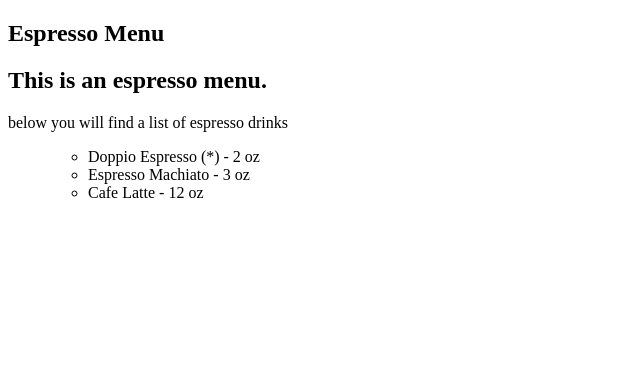
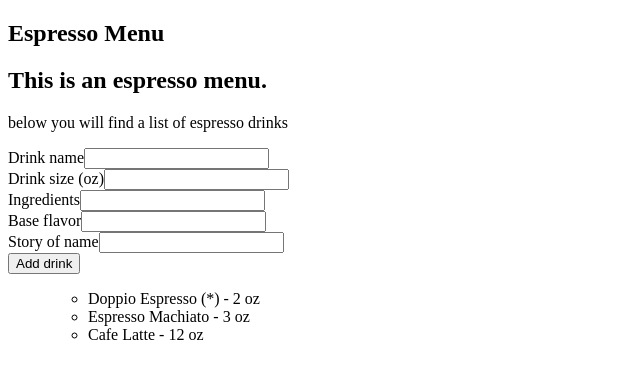
Before and after one commit to Chrisdalbano/v-espressomenu-webapp, a Vue app: page / in a window 1280 px wide. Shown: the top 378 px of the page, without its empty margins (0-640 px from the left). Built offline with nearby package versions, Linux system fonts and the light colour scheme.

Commit message:
Added NewDrink file component

```diff
--- a/src/App.vue
+++ b/src/App.vue
@@ -5,6 +5,7 @@
     </header>
     <h2>This is an espresso menu.</h2>
     <p>below you will find a list of espresso drinks</p>
+    <new-drink @add-drink="addDrink"></new-drink>
     <ul>
       <drink-info
         v-for="drink in drinks"
@@ -13,7 +14,7 @@
         :name="drink.name"
         :drink-size="drink.size"
         :base-flavor="drink.flavor"
-        :drink-contains="drink.contains"
+        :drink-ingredients="drink.ingredients"
         :drink-story="drink.story"
         :is-favorite="drink.isFavorite"
         @toggle-favorite="toggleFavoriteStatus"
@@ -24,11 +25,25 @@
 </template>
 
 <script>
+import NewDrink from './components/NewDrink.vue';
 export default {
+  components: { NewDrink },
   methods: {
     toggleFavoriteStatus(drinkId){
       const identifiedDrink = this.drinks.find(drink => drink.id === drinkId);
       identifiedDrink.isFavorite = !identifiedDrink.isFavorite
+    },
+    addDrink(name, size, ingredients, flavor, story){
+      const newDrink = {
+        id: new Date().toISOString(),
+        name: name,
+        size: size,
+        ingredients: ingredients,
+        flavor: flavor,
+        story: story,
+        isFavorite: false
+      };
+      this.drinks.push(newDrink);
     }
   },
   data(){
@@ -38,7 +53,7 @@ export default {
           id: "doppio",
           name: "Doppio Espresso",
           size: "2 oz",
-          contains: "espresso",
+          ingredients: "espresso",
           flavor: "bitter",
           story: "comes from italian",
           isFavorite: true
@@ -47,7 +62,7 @@ export default {
           id: "macchiato",
           name: "Espresso Machiato",
           size: "3 oz",
-          contains: "espresso",
+          ingredients: "espresso",
           flavor: "bitter",
           story: "comes from italian"
         },
@@ -55,7 +70,7 @@ export default {
           id: "latte",
           name: "Cafe Latte",
           size: "12 oz",
-          contains: "espresso",
+          ingredients: "espresso",
           flavor: "bitter",
           story: "comes from italian"
         }
--- /dev/null
+++ b/src/components/NewDrink.vue
@@ -0,0 +1,54 @@
+<template>
+  <form @submit.prevent="submitData">
+    <div>
+      <label>Drink name</label>
+      <input type="text" v-model="enteredName" />
+    </div>
+    <div>
+      <label>Drink size (oz)</label>
+      <input type="text" v-model="enteredSize" />
+    </div>
+    <div>
+      <label>Ingredients</label>
+      <input type="text" v-model="enteredIngredients" />
+    </div>
+    <div>
+      <label>Base flavor</label>
+      <input type="text" v-model="enteredFlavor" />
+    </div>
+    <div>
+      <label>Story of name</label>
+      <input type="text" v-model="enteredStory" />
+    </div>
+    <div>
+      <button>Add drink</button>
+    </div>
+  </form>
+</template>
+
+<script>
+export default {
+  emits: ["add-drink"],
+  data() {
+    return {
+      enteredName: "",
+      enteredSize: "",
+      enteredIngredients: "",
+      enteredFlavor: "",
+      enteredStory: ""
+    };
+  },
+  methods: {
+    submitData() {
+      this.$emit(
+        "add-drink",
+        this.enteredName,
+        this.enteredSize,
+        this.enteredIngredients,
+        this.enteredFlavor,
+        this.enteredStory
+      );
+    },
+  },
+};
+</script>
--- a/src/components/drinkInfo.vue
+++ b/src/components/drinkInfo.vue
@@ -8,8 +8,8 @@
           {{ baseFlavor }}
         </li>
         <li>
-          <strong>Contains: </strong>
-          {{ drinkContains }}
+          <strong>ingredients: </strong>
+          {{ drinkIngredients }}
         </li>
         <li>
           <strong>Story of the name: </strong>
@@ -20,13 +20,14 @@
       <button @click="toggleContent">Close</button>
       <button @click="makeDrink" type="button">Make it</button>
       <button @click="toggleFavorite" type="button">Mark as favorite</button>
+      <button @click="deleteDrink">Delete</button>
     </form>
   </ul>
 </template>
 
 <script>
 export default {
-  //props: ["name", "drinkSize", "baseFlavor", "drinkContains", "drinkStory", IsFavorite"],
+  //props: ["name", "drinkSize", "baseFlavor", "drinkingredients", "drinkStory", IsFavorite"],
   props: {
     id: {
       type: String,
@@ -36,15 +37,11 @@ export default {
       type: String,
       required: true
     },
-    phoneNumber: {
-      type: String,
-      required: true
-    },
     baseFlavor: {
       type: String,
       required: true
     },
-    drinkContains: {
+    drinkIngredients: {
       type: String,
       required: true,
     },
@@ -60,6 +57,16 @@ export default {
       type: Boolean,
       required: false,
       default: false
+    }
+  },
+  emits: {
+    'toggle-favorite': function(id) {
+      if(id){
+        return true;
+      } else {
+        console.warn('Id is missing')
+        return false;
+      }
     }
   },
   data() {
```
